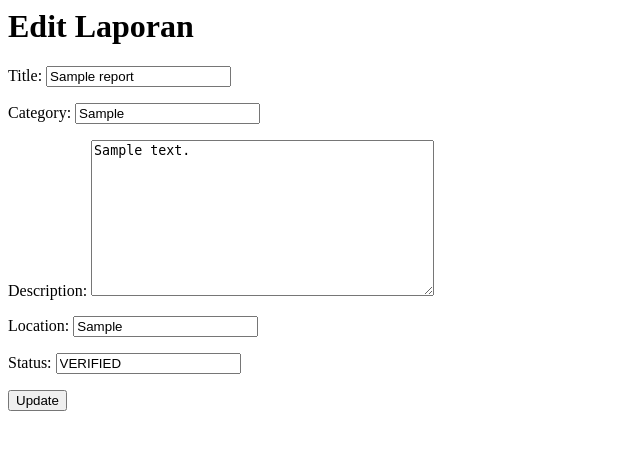
After one commit to IET-Polinela/project-2026-dimsam123, a Django app: page /update/1/ in a window 1280 px wide. The commit adds this page. Shown: the top 450 px of the page, without its empty margins (0-640 px from the left). Run offline with Django 5.2, Linux system fonts and the light colour scheme; tables that the repository leaves empty hold one stand-in row (values such as "Sample post").

Commit message:
Add files via upload

```diff
--- a/Django/iet_24782042_2026/about/models.py
+++ b/Django/iet_24782042_2026/about/models.py
@@ -1,3 +1,6 @@
 from django.db import models
 
-# Create your models here.
+class Report(models.Model):
+    title = models.CharField(max_length=200)
+    category = models.CharField(max_length=100)
+    is_verified = models.BooleanField(default=False)
--- a/Django/iet_24782042_2026/about/templates/about/about.html
+++ b/Django/iet_24782042_2026/about/templates/about/about.html
@@ -1,2 +1,2 @@
-<h1>Halaman About</h1>
-<p>Ini halaman tentang website.</p>
+<h1>About</h1>
+<p>IET Report Home adalah platform untuk membantu para mahasiswa melaporkan keluh kesah tentang fasilitas di Polinela. Silahkan isi formulir untuk melaporkan keluh kesahmu.</p>
--- a/Django/iet_24782042_2026/about/urls.py
+++ b/Django/iet_24782042_2026/about/urls.py
@@ -1,6 +1,6 @@
 from django.urls import path
-from . import views
+from .views import about
 
 urlpatterns = [
-    path('', views.about, name='about'),
+    path('', about, name='about'),
 ]
--- a/Django/iet_24782042_2026/about/views.py
+++ b/Django/iet_24782042_2026/about/views.py
@@ -3,3 +3,6 @@ from django.shortcuts import render
 # Create your views here.
 def about(request):
     return render(request, 'about/about.html')
+
+def about(request):
+    return render(request, 'about/about.html')
--- a/Django/iet_24782042_2026/contacts/templates/contacts/contacts.html
+++ b/Django/iet_24782042_2026/contacts/templates/contacts/contacts.html
@@ -1,2 +1,2 @@
-<h1>Halaman Contacts</h1>
-<p>Hubungi kami di 24782042@student.polinela.ac.id</p>
+<h1>Contact</h1>
+<p>Hubungi kami lebih lanjut di 24782042@student.polinela.ac.id</p>
--- a/Django/iet_24782042_2026/contacts/urls.py
+++ b/Django/iet_24782042_2026/contacts/urls.py
@@ -1,6 +1,6 @@
 from django.urls import path
-from . import views
+from .views import contacts
 
 urlpatterns = [
-    path('', views.contacts, name='contacts'),
+    path('', contacts, name='contacts'),
 ]
--- a/Django/iet_24782042_2026/contacts/views.py
+++ b/Django/iet_24782042_2026/contacts/views.py
@@ -3,3 +3,6 @@ from django.shortcuts import render
 # Create your views here.
 def contacts(request):
     return render(request, 'contacts/contacts.html')
+
+def contact(request):
+    return render(request, 'contacts/contact.html')
--- a/Django/iet_24782042_2026/iet_24782042_2026/urls.py
+++ b/Django/iet_24782042_2026/iet_24782042_2026/urls.py
@@ -14,7 +14,6 @@ Including another URLconf
     1. Import the include() function: from django.urls import include, path
     2. Add a URL to urlpatterns:  path('blog/', include('blog.urls'))
 """
-from django.contrib import admin
 from django.urls import path, include
 
 urlpatterns = [
--- /dev/null
+++ b/Django/iet_24782042_2026/main_app/forms.py
@@ -0,0 +1,7 @@
+from django import forms
+from .models import Report
+
+class ReportForm(forms.ModelForm):
+    class Meta:
+        model = Report
+        fields = '__all__'
--- a/Django/iet_24782042_2026/main_app/models.py
+++ b/Django/iet_24782042_2026/main_app/models.py
@@ -1,3 +1,12 @@
 from django.db import models
 
-# Create your models here.
+class Report(models.Model):
+    title = models.CharField(max_length=200)
+    category = models.CharField(max_length=20)
+    description = models.TextField()
+    location = models.CharField(max_length=200)
+    status = models.CharField(
+        max_length=20,
+        default='REPORTED'
+    )
+    created_at = models.DateTimeField(auto_now_add=True)
--- /dev/null
+++ b/Django/iet_24782042_2026/main_app/templates/main_app/update_report.html
@@ -0,0 +1,7 @@
+<h1>Edit Laporan</h1>
+
+<form method="POST">
+    {% csrf_token %}
+    {{ form.as_p }}
+    <button type="submit">Update</button>
+</form>
--- a/Django/iet_24782042_2026/main_app/urls.py
+++ b/Django/iet_24782042_2026/main_app/urls.py
@@ -3,4 +3,8 @@ from . import views
 
 urlpatterns = [
     path('', views.home, name='home'),
+    path('add/', views.add_report, name='add_report'),
+    path('update/<int:id>/', views.update_report, name='update_report'),
+    path('delete/<int:id>/', views.delete_report, name='delete_report'),
+    path('verify/<int:id>/', views.verify_report, name='verify_report'),
 ]
--- a/Django/iet_24782042_2026/main_app/views.py
+++ b/Django/iet_24782042_2026/main_app/views.py
@@ -1,6 +1,41 @@
-from django.shortcuts import render
+from django.shortcuts import get_object_or_404, redirect, render
+from .models import Report
+from .forms import ReportForm
+from django.shortcuts import redirect
 
 # Create your views here
+def add_report(request):
+    if request.method == "POST":
+        form = ReportForm(request.POST)
+        if form.is_valid():
+            form.save()
+            return redirect('home')
+    else:
+        form = ReportForm()
+    return render(request, 'main_app/add_report.html', {'form': form})
 
 def home(request):
-    return render(request, 'main_app/home.html')
+    reports = Report.objects.all()
+    return render(request, 'main_app/home.html', {'reports': reports})
+
+def update_report(request, id):
+    report = Report.objects.get(id=id)
+    if request.method == "POST":
+        form = ReportForm(request.POST, instance=report)
+        if form.is_valid():
+            form.save()
+            return redirect('home')
+    else:
+        form = ReportForm(instance=report)
+    return render(request, 'main_app/update_report.html', {'form': form})
+
+def delete_report(request, id):
+    report = Report.objects.get(id=id)
+    report.delete()
+    return redirect('home')
+
+def verify_report(request, id):
+    report = get_object_or_404(Report, id=id)
+    report.status = 'VERIFIED'
+    report.save()
+    return redirect('home')
```
Also changed, not shown: Django/iet_24782042_2026/iet_24782042_2026/settings.py (+6 -2 lines), Django/iet_24782042_2026/main_app/templates/main_app/add_report.html (added, +7 -0 lines), Django/iet_24782042_2026/main_app/templates/main_app/home.html (+28 -2 lines), Django/iet_24782042_2026/about/migrations/0001_initial.py (added), Django/iet_24782042_2026/main_app/migrations/0001_initial.py (added).
